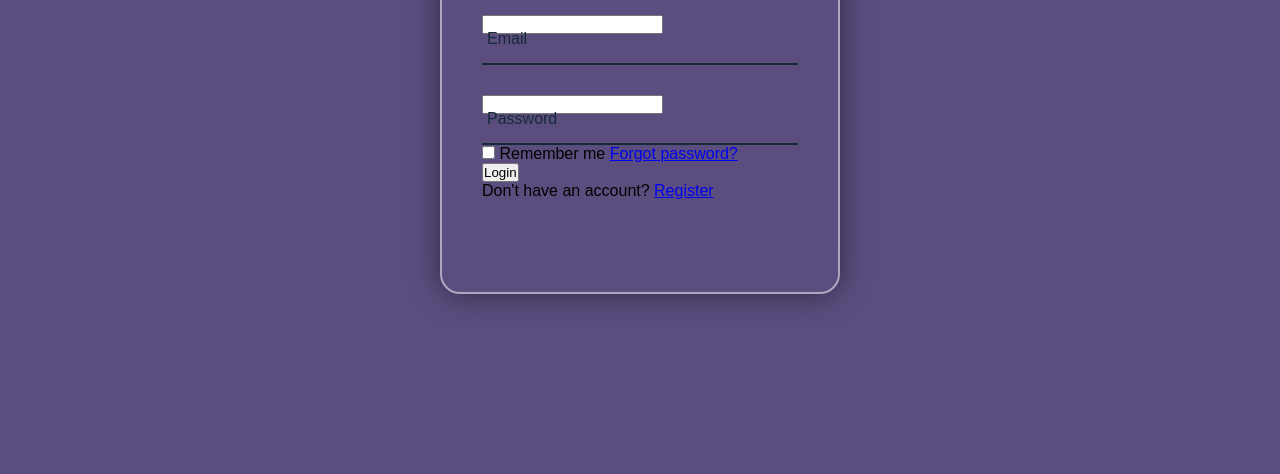
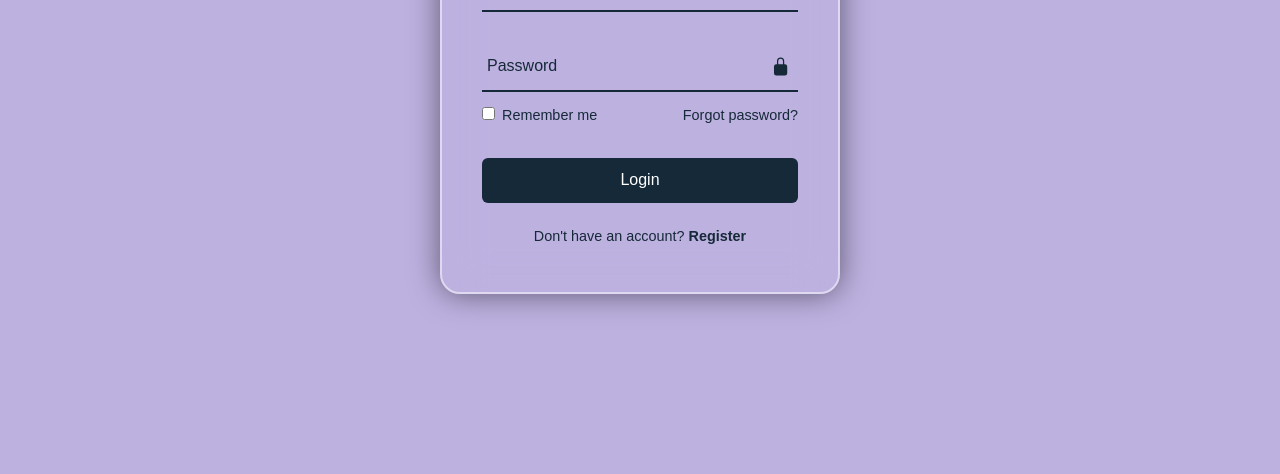
Before and after one commit to mandy-hu-hu/music_web, a plain HTML site: page index.html in a window 1280 px wide. Shown: the part 326-800 px from the top of the page. Drawn offline with nearby package versions, Linux system fonts and the light colour scheme.

Commit message:
css update

```diff
--- a/index.html
+++ b/index.html
@@ -46,6 +46,8 @@
     </div>
 
     <script src="app.js"></script>
+    <script type="module" src="https://unpkg.com/ionicons@7.1.0/dist/ionicons/ionicons.esm.js"></script>
+    <script nomodule src="https://unpkg.com/ionicons@7.1.0/dist/ionicons/ionicons.js"></script>
 </body>
 
 </html>
--- a/style.css
+++ b/style.css
@@ -11,7 +11,7 @@ body {
     min-height: 100vh;
     align-items: center;
     justify-content: center;
-    background: #5b4e7f;
+    background: #bdb1e0;
     background-size: cover;
     background-position: center;
 }
@@ -80,7 +80,7 @@ header {
 
 .navigation .btnLogin-popup:hover {
     background: #fff;
-    color: #5b4e7f;
+    color: #bdb1e0;
 }
 
 .wrapper {
@@ -122,7 +122,91 @@ header {
     left: 5px;
     color: #162938;
     font-size: 1em;
+    font-weight: 500;
     pointer-events: none;
     transform: translateY(-50%);
+    transition: top .5s;
+}
+
+.input-box input:focus ~ label,
+.input-box input:valid ~ label {
+    top: -5px;
+    font-size: .9em;
+}
+
+.input-box input {
+    width: 100%;
+    height: 100%;
+    background: transparent;
+    border: none;
+    outline: none;
+    font-size: 1em;
+    color: #162938;
+    font-weight: 600;
+    padding:  0 35px 0 5px;
+}
+
+.input-box .icon {
+    position: absolute;
+    right: 8px;
+    font-size: 1.2em;
+    color: #162938;
+    line-height: 57px;
+}
+
+.remember-forgot {
+    margin: 15px 0 15px;
+    display: flex;
+    justify-content: space-between;
+    align-items: center;
+    font-size: .9em;
+    font-weight: 500;
+    color: #162938;
+}
+
+.remember-forgot label input{
+    accent-color: #162938;
+    margin-right: 3px;
+}
+
+.remember-forgot a {
+    color: #162938;
+    text-decoration: none;
+}
+
+.remember-forgot a:hover {
+    text-decoration: underline;
+}
+
+.btn {
+    width: 100%;
+    height: 45px;
+    background: #162938;
+    border: none;
+    outline: none;
+    border-radius: 6px;
+    cursor: pointer;
+    font-size: 1em;
+    font-weight: 500;
+    color: #fff;
+    margin-top: 20px;
     transition: .5s;
 }
+
+.login-register {
+    margin: 25px 0 10px;
+    text-align: center;
+    font-size: .9em;
+    font-weight: 500;
+    color: #162938;
+}
+
+.login-register p a {
+    color: #162938;
+    text-decoration: none;
+    font-weight: 600;
+}
+
+.login-register p a:hover {
+    text-decoration: underline;
+}
```
